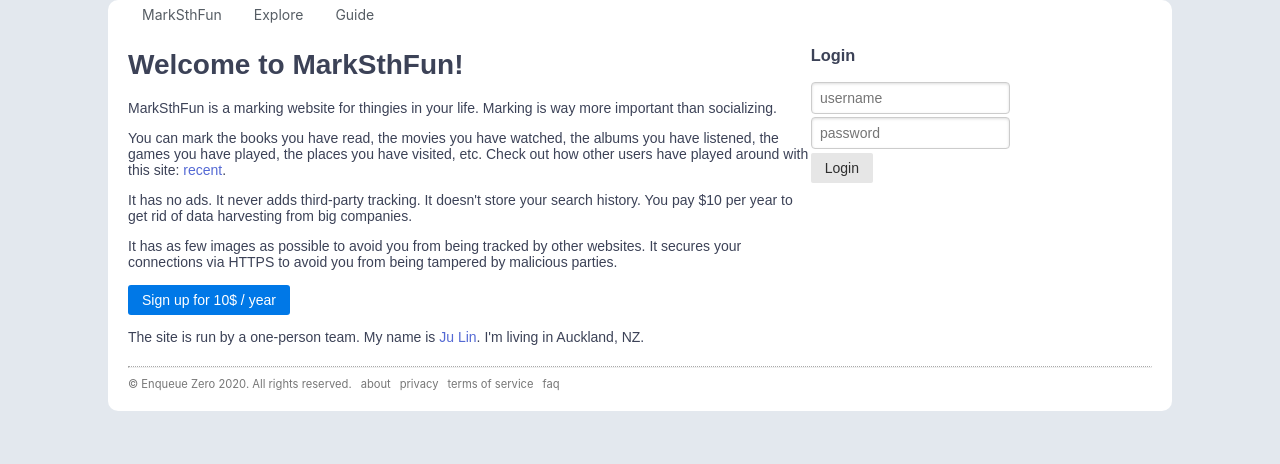
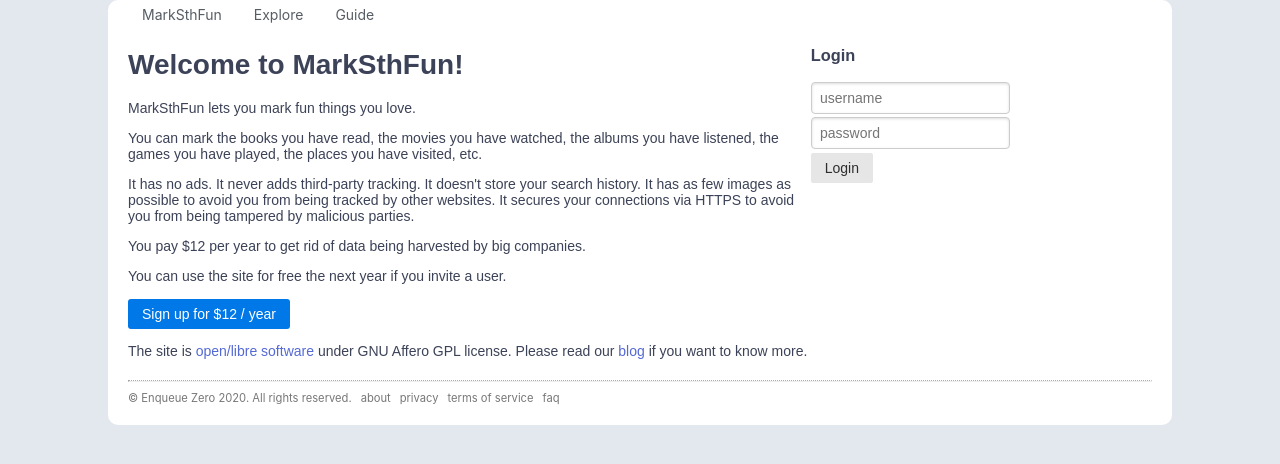
Before and after one commit to soasme/shire, a Flask app: page / in a window 1280 px wide. Shown: the top 464 px of the page. Run offline with Flask 2, Linux system fonts and the light colour scheme; some libraries are stand-ins or nearby versions.

Commit message:
update templates.

```diff
--- a/shire/core.py
+++ b/shire/core.py
@@ -41,7 +41,8 @@ def create_app():
         # OPTIONAL
         'SITE_NAME': config('SITE_NAME', default='MarkSthFun'),
         'SITE_DOMAIN': config('SITE_DOMAIN', default='127.0.0.1:5000'),
-        'BLOG_URL': config('BLOG_URL', default=''),
+        'BLOG_URL': config('BLOG_URL', default='https://blog.marksth.fun'),
+        'GITHUB_URL': config('GITHUB_URL', default='https://github.com/marksthfun/shire'),
         'SQLALCHEMY_TRACK_MODIFICATIONS': config('SQLALCHEMY_TRACK_MODIFICATIONS', cast=bool, default=False),
         'SIGNUP_ENABLED': config('SIGNUP_ENABLED', cast=bool, default=False),
         'STRIPE_ENABLED': config('STRIPE_ENABLED', cast=bool, default=False),
@@ -50,7 +51,7 @@ def create_app():
         'STRIPE_WEBHOOK_SECRET_KEY': config('STRIPE_WEBHOOK_SECRET_KEY', default=''),
         'STRIPE_API_VERSION': config('STRIPE_API_VERSION', default=''),
         'STRIPE_PLAN_ID': config('STRIPE_PLAN_ID', default=''),
-        'ANNUAL_FEE': config('ANUAL_FEE', cast=int, default=10),
+        'ANNUAL_FEE': config('ANNUAL_FEE', cast=int, default=12),
     })
     db.init_app(app)
     stripe.api_key = app.config.get('STRIPE_SECRET_KEY')
--- a/shire/templates/about.html
+++ b/shire/templates/about.html
@@ -5,7 +5,7 @@
 {% block content %}
 <h3>About The Site</h3>
 <p>
-  {{ config.SITE_NAME }}(<a href="{{ url_for('index') }}">{{ config.SITE_DOMAIN }}</a>, pronounce it as "Mark Something Fun") is a marking website for fun and tasty thingies.
+  {{ config.SITE_NAME }}(<a href="{{ url_for('index') }}">{{ config.SITE_DOMAIN }}</a>), pronouncing as "Mark Something Fun", is a website for marking fun thingies for fun people.
 </p>
 
 <p>
@@ -25,6 +25,6 @@
 </ul>
 
 <p>
-  MarkSthFun is written in Python, Flask, SQLAlchemy. The site uses PostgreSQL as database. Redis is used as cache and message queue. It uses a POSIX-compatible filesystem, JuiceFS, for collecting logs, metrics, database backup, etc. It uses prometheus and grafana for monitoring. The site runs on two pairs of servers on different regions for high availability.  You'll be bored for the most part of the implementation. However, the site is so fun (at least to me)!
+MarkSthFun is written in Python, Flask, SQLAlchemy. The site uses PostgreSQL as database. Redis is used as cache and message queue. It uses prometheus and grafana for monitoring. The site runs on some digitalocean servers. You'll be bored for the most part of the <a href="{{ config.GITHUB_URL }}">implementation</a>.
 </p>
 {% endblock %}
--- a/shire/templates/index.html
+++ b/shire/templates/index.html
@@ -7,34 +7,35 @@
   <div class="pure-u-2-3">
     <h1>Welcome to {{ config.SITE_NAME }}!</h1>
     <p>
-      {{ config.SITE_NAME }} is a marking website for thingies in your life. Marking is way more important than socializing.
+      {{ config.SITE_NAME }} lets you mark fun things you love.
     </p>
     <p>
       You can mark the books you have read, the movies you have watched, the albums you have listened,
-      the games you have played, the places you have visited, etc. Check out how other users have played around with this site: <a href="{{ url_for('recent') }}">recent</a>.
+      the games you have played, the places you have visited, etc.
     </p>
     <p>
-    It has no ads. It never adds third-party tracking. It doesn't store your search history. You pay ${{ config.ANNUAL_FEE }} per year to get rid of data harvesting from big companies.
+    It has no ads. It never adds third-party tracking. It doesn't store your search history.
+    It has as few images as possible to avoid you from being tracked by other websites. It secures your connections via HTTPS to avoid you from being tampered by malicious parties.
     </p>
     <p>
-      It has as few images as possible to avoid you from being tracked by other websites. It secures your connections via HTTPS to avoid you from being tampered by malicious parties.
+      You pay ${{ config.ANNUAL_FEE }} per year to get rid of data being harvested by big companies.
+    </p>
+    <p>
+      You can use the site for free the next year if you invite a user.
     </p>
     {% if not session.get('uid') %}
     <div>
       <a class="pure-button pure-button-primary" href="{{ url_for('signup_page') }}">
-          Sign up for {{ config.ANNUAL_FEE }}$ / year
+          Sign up for ${{ config.ANNUAL_FEE }} / year
       </a>
     </div>
     {% endif %}
     <p>
-      The site is run by a one-person team. My name is <a href="https://github.com/soasme">Ju Lin</a>. I'm living in Auckland, NZ.
+    The site is <a href="{{ config.GITHUB_URL }}">open/libre software</a> under GNU Affero GPL license.
+    {% if config.BLOG_URL %}
+      Please read our <a href="{{ config.BLOG_URL }}">blog</a> if you want to know more.
+    {% endif %}
     </p>
-    {% if config.BLOG_URL %}
-    <p>
-      If you want to know more about this site, this <a href="{{ config.BLOG_URL }}">blog</a>
-      can provide you a lot of information.
-    </p>
-    {% endif %}
   </div>
 
   <div class="pure-u-1-3">
```
